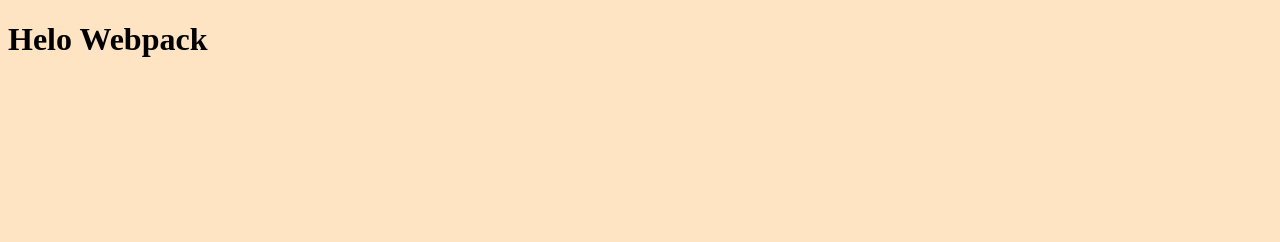
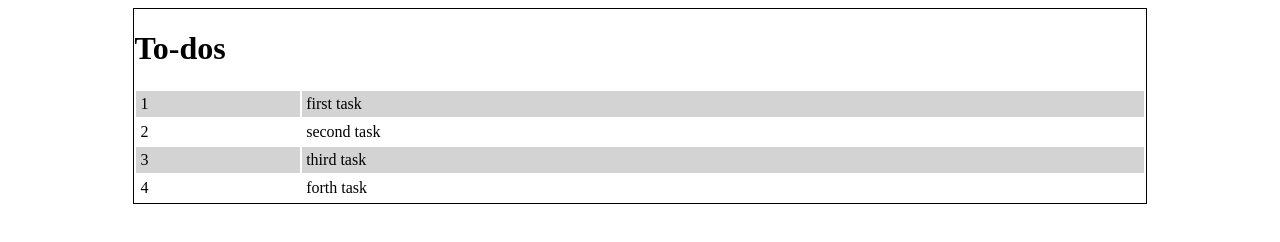
Before and after one commit to Jmagero/to-dos-list, a website built with webpack: page src/index.html in a window 1280 px wide. Built offline with nearby package versions, Linux system fonts and the light colour scheme.

Commit message:
Style To-do-list

```diff
--- a/src/index.html
+++ b/src/index.html
@@ -4,9 +4,12 @@
     <meta charset="UTF-8">
     <meta http-equiv="X-UA-Compatible" content="IE=edge">
     <meta name="viewport" content="width=device-width, initial-scale=1.0">
-    <title>Webpack-setup</title>
+    <title><To-do-list></To-do-list></title>
 </head>
 <body>
-    <h1>Helo Webpack</h1>
+    <main>
+        <h1>To-dos</h1>
+        <table id="tasks"></table>
+    </main>
 </body>
 </html>
--- a/src/style.css
+++ b/src/style.css
@@ -1,3 +1,22 @@
-body {
-    background-color: bisque;
+
+main {
+    margin: 0 auto;
+    border: solid 1px;
+    width: 80%;
 }
+
+#tasks {
+    width: 100%;
+}
+#tasks tr {
+    border: 1px solid #ddd;
+    padding: 8px;
+}
+
+#tasks td {
+    padding: 4px;
+}
+
+#tasks tr:nth-child(odd) {
+    background-color: lightgray;
+}
--- a/webpack.config.js
+++ b/webpack.config.js
@@ -3,6 +3,7 @@
 
 module.exports = {
   entry: './src/index.js',
+  devtool: 'inline-source-map',
   devServer: {
     contentBase: './dist',
   },
```
Also changed, not shown: dist/index.html, dist/main.js.
